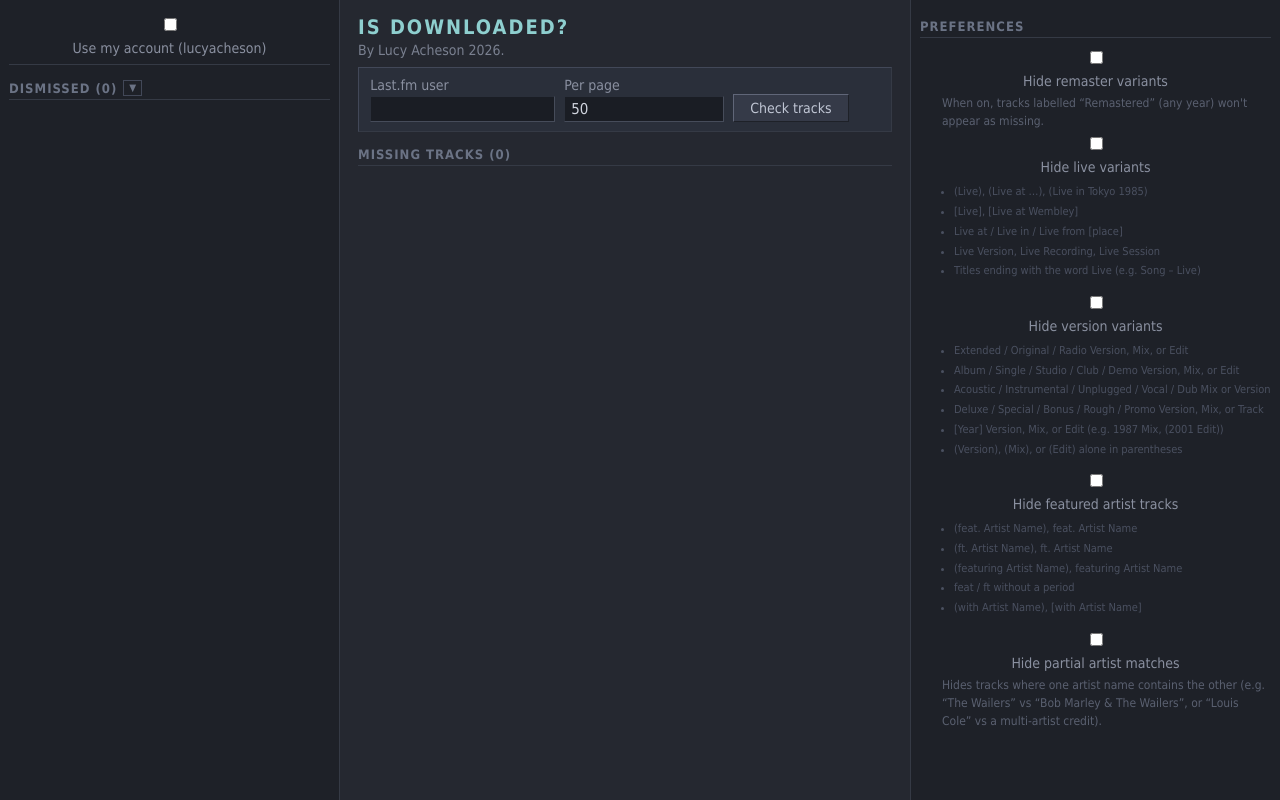
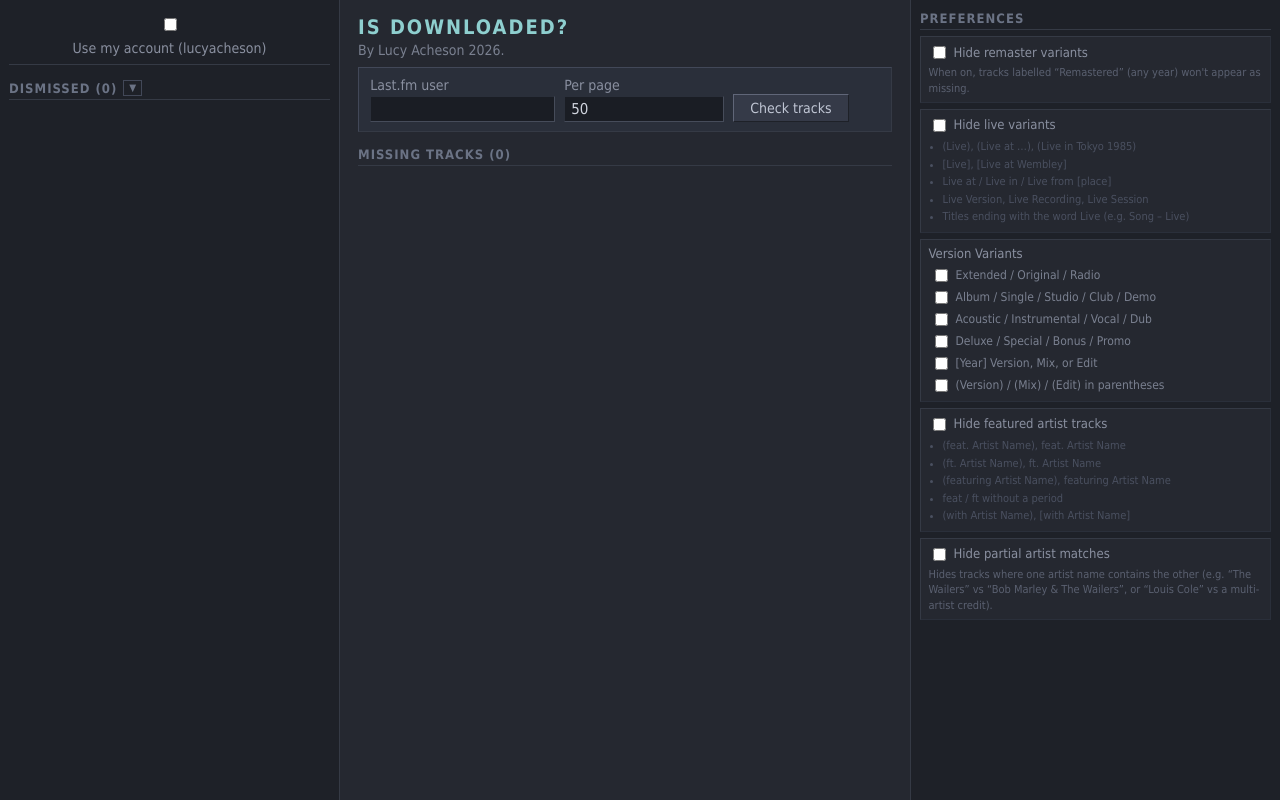
Before and after one commit to lucyach/is-downloaded, a React (Vite) app in the folder frontend/: page / in a window 1280 px wide. Built offline with nearby package versions, Linux system fonts and the light colour scheme.

Commit message:
feat: implement version filter settings and UI adjustments

```diff
--- a/frontend/src/App.tsx
+++ b/frontend/src/App.tsx
@@ -6,7 +6,7 @@ const DISMISSED_KEY = "dismissed_tracks";
 const MY_USERNAME = "lucyacheson";
 const SETTINGS_KEY = "hide_remasters";
 const LIVE_SETTINGS_KEY = "hide_live";
-const VERSION_SETTINGS_KEY = "hide_versions";
+const VERSION_FILTERS_KEY = "version_filters";
 const FEAT_SETTINGS_KEY = "hide_features";
 const PARTIAL_ARTIST_SETTINGS_KEY = "hide_partial_artist";
 
@@ -27,17 +27,60 @@ function isLiveVariant(title: string): boolean {
   return /\(live[^)]*\)|\[live[^\]]*\]|\blive\s+(at|in|from|version|recording|session)\b|\blive\s*$/i.test(title);
 }
 
-const VERSION_FILTER_HINTS = [
-  "Extended / Original / Radio Version, Mix, or Edit",
-  "Album / Single / Studio / Club / Demo Version, Mix, or Edit",
-  "Acoustic / Instrumental / Unplugged / Vocal / Dub Mix or Version",
-  "Deluxe / Special / Bonus / Rough / Promo Version, Mix, or Track",
-  "[Year] Version, Mix, or Edit (e.g. 1987 Mix, (2001 Edit))",
-  "(Version), (Mix), or (Edit) alone in parentheses",
-] as const;
+type VersionFilterKey = "extended" | "album" | "acoustic" | "deluxe" | "yearVersion" | "bareParens";
 
-function isVersionVariant(title: string): boolean {
-  return /\b(extended|original|radio|album|single|acoustic|alternate|alternative|demo|deluxe|club|full|long|short|studio|early|standard|special|official|unplugged|orchestral|piano|stripped|uncut|censored|clean|explicit|instrumental|electric|director|vocal|dub|dance|bonus|rough|promo|hidden|a\s*cappella|acapella)\s+(version|mix|edit|track)\b|\b(19|20)\d{2}\s+(version|mix|edit|track)\b|\((version|mix|edit|track)\)/i.test(title);
+const VERSION_SUB_FILTERS: ReadonlyArray<{
+  key: VersionFilterKey;
+  label: string;
+  test: (title: string) => boolean;
+}> = [
+  {
+    key: "extended",
+    label: "Extended / Original / Radio",
+    test: (t) => /\b(extended|original|radio)\s+(version|mix|edit|track)\b/i.test(t),
+  },
+  {
+    key: "album",
+    label: "Album / Single / Studio / Club / Demo",
+    test: (t) => /\b(album|single|studio|club|demo|alternate|alternative|early|standard|official|full|long|short)\s+(version|mix|edit|track)\b/i.test(t),
+  },
+  {
+    key: "acoustic",
+    label: "Acoustic / Instrumental / Vocal / Dub",
+    test: (t) => /\b(acoustic|unplugged|orchestral|piano|stripped|electric|instrumental|vocal|dub|dance|a\s*cappella|acapella)\s+(version|mix|edit|track)\b/i.test(t),
+  },
+  {
+    key: "deluxe",
+    label: "Deluxe / Special / Bonus / Promo",
+    test: (t) => /\b(deluxe|special|bonus|hidden|rough|promo|director|clean|explicit|uncut|censored)\s+(version|mix|edit|track)\b/i.test(t),
+  },
+  {
+    key: "yearVersion",
+    label: "[Year] Version, Mix, or Edit",
+    test: (t) => /\b(19|20)\d{2}\s+(version|mix|edit|track)\b/i.test(t),
+  },
+  {
+    key: "bareParens",
+    label: "(Version) / (Mix) / (Edit) in parentheses",
+    test: (t) => /\((version|mix|edit|track)\)/i.test(t),
+  },
+];
+
+const DEFAULT_VERSION_FILTERS: Record<VersionFilterKey, boolean> = {
+  extended: false, album: false, acoustic: false, deluxe: false, yearVersion: false, bareParens: false,
+};
+
+function loadVersionFilters(username: string): Record<VersionFilterKey, boolean> {
+  try {
+    const raw = localStorage.getItem(VERSION_FILTERS_KEY);
+    if (raw) return { ...DEFAULT_VERSION_FILTERS, ...(JSON.parse(raw) as Record<VersionFilterKey, boolean>) };
+  } catch {}
+  const on = username === MY_USERNAME;
+  return { extended: on, album: on, acoustic: on, deluxe: on, yearVersion: on, bareParens: on };
+}
+
+function saveVersionFilters(filters: Record<VersionFilterKey, boolean>) {
+  localStorage.setItem(VERSION_FILTERS_KEY, JSON.stringify(filters));
 }
 
 const FEAT_FILTER_HINTS = [
@@ -97,9 +140,10 @@ export default function App() {
     return saved !== null ? saved === "true" : false;
   });
   const [hideVersions, setHideVersions] = useState(() => {
-    const saved = localStorage.getItem(VERSION_SETTINGS_KEY);
+    const saved = localStorage.getItem(VERSION_FILTERS_KEY);
     return saved !== null ? saved === "true" : user === MY_USERNAME;
   });
+  const [versionFilters, setVersionFilters] = useState<Record<VersionFilterKey, boolean>>(() => loadVersionFilters(user));
   const [hideFeatures, setHideFeatures] = useState(() => {
     const saved = localStorage.getItem(FEAT_SETTINGS_KEY);
     return saved !== null ? saved === "true" : false;
@@ -135,7 +179,13 @@ export default function App() {
 
   function toggleHideVersions(value: boolean) {
     setHideVersions(value);
-    localStorage.setItem(VERSION_SETTINGS_KEY, String(value));
+    localStorage.setItem(VERSION_FILTERS_KEY, String(value));
+  }
+
+  function toggleVersionFilter(key: VersionFilterKey, value: boolean) {
+    const next = { ...versionFilters, [key]: value };
+    setVersionFilters(next);
+    saveVersionFilters(next);
   }
 
   function toggleHideFeatures(value: boolean) {
@@ -190,7 +240,7 @@ export default function App() {
     if (dismissed.has(dismissKey(t.artist, t.title))) return false;
     if (hideRemasters && isRemasterVariant(t.title)) return false;
     if (hideLive && isLiveVariant(t.title)) return false;
-    if (hideVersions && isVersionVariant(t.title)) return false;
+    if (VERSION_SUB_FILTERS.some((f) => versionFilters[f.key] && f.test(t.title))) return false;
     if (hideFeatures && isFeatureTrack(t.title)) return false;
     if (hidePartialArtist && t.artist_partial_match) return false;
     return true;
@@ -298,71 +348,79 @@ export default function App() {
         <section className="settings-section">
           <h2>Preferences</h2>
 
+          <div className="setting-item">
             <label className="setting-row">
               <input
                 type="checkbox"
                 checked={hideRemasters}
                 onChange={(e) => toggleHideRemasters(e.target.checked)}
               />
-            Hide remaster variants
+              <span>Hide remaster variants</span>
             </label>
             <p className="setting-desc">
               When on, tracks labelled &ldquo;Remastered&rdquo; (any year) won&apos;t appear as missing.
             </p>
+          </div>
 
+          <div className="setting-item">
             <label className="setting-row">
               <input
                 type="checkbox"
                 checked={hideLive}
                 onChange={(e) => toggleHideLive(e.target.checked)}
               />
-            Hide live variants
+              <span>Hide live variants</span>
             </label>
             <ul className="filter-hints">
               {LIVE_FILTER_HINTS.map((hint) => (
                 <li key={hint}>{hint}</li>
               ))}
             </ul>
+          </div>
 
-          <label className="setting-row">
+          <div className="setting-item">
+            <div className="setting-subsection-title">Version Variants</div>
+            {VERSION_SUB_FILTERS.map(({ key, label }) => (
+              <label key={key} className="setting-row setting-row-sub">
                 <input
                   type="checkbox"
-              checked={hideVersions}
-              onChange={(e) => toggleHideVersions(e.target.checked)}
+                  checked={versionFilters[key]}
+                  onChange={(e) => toggleVersionFilter(key, e.target.checked)}
                 />
-            Hide version variants
+                <span>{label}</span>
               </label>
-          <ul className="filter-hints">
-            {VERSION_FILTER_HINTS.map((hint) => (
-              <li key={hint}>{hint}</li>
             ))}
-          </ul>
+          </div>
 
+          <div className="setting-item">
             <label className="setting-row">
               <input
                 type="checkbox"
                 checked={hideFeatures}
                 onChange={(e) => toggleHideFeatures(e.target.checked)}
               />
-            Hide featured artist tracks
+              <span>Hide featured artist tracks</span>
             </label>
             <ul className="filter-hints">
               {FEAT_FILTER_HINTS.map((hint) => (
                 <li key={hint}>{hint}</li>
               ))}
             </ul>
+          </div>
 
+          <div className="setting-item">
             <label className="setting-row">
               <input
                 type="checkbox"
                 checked={hidePartialArtist}
                 onChange={(e) => toggleHidePartialArtist(e.target.checked)}
               />
-            Hide partial artist matches
+              <span>Hide partial artist matches</span>
             </label>
             <p className="setting-desc">
               Hides tracks where one artist name contains the other (e.g. &ldquo;The Wailers&rdquo; vs &ldquo;Bob Marley &amp; The Wailers&rdquo;, or &ldquo;Louis Cole&rdquo; vs a multi-artist credit).
             </p>
+          </div>
         </section>
       </aside>
     </div>
--- a/frontend/src/styles.css
+++ b/frontend/src/styles.css
@@ -353,24 +353,37 @@ button:disabled {
 .settings-sidebar {
   background: #1e2128;
   border-left: 1px solid #353a45;
-  padding: 0.75rem 0.6rem;
+  padding: 0.5rem 0.6rem;
   display: flex;
   flex-direction: column;
-  gap: 0.5rem;
 }
 
 .settings-section h2 {
-  margin-top: 0.5rem;
+  margin-top: 0.25rem;
+  margin-bottom: 0.4rem;
+}
+
+.setting-item {
+  display: flex;
+  flex-direction: column;
+  gap: 3px;
+  margin-bottom: 0.4rem;
+  background: #252830;
+  border: 1px solid #2a2f3a;
+  border-top-color: #353a45;
+  border-left-color: #353a45;
+  padding: 0.4rem 0.5rem;
 }
 
 .setting-row {
   display: flex;
+  flex-direction: row;
   align-items: center;
-  gap: 6px;
-  font-size: 14px;
+  gap: 5px;
+  font-size: 13px;
   color: #8a90a0;
-  padding: 4px 2px;
   cursor: pointer;
+  line-height: 1.4;
 }
 
 .setting-row input[type="checkbox"] {
@@ -378,21 +391,33 @@ button:disabled {
   min-width: unset;
   padding: 0;
   border: 1px solid #555;
+  flex-shrink: 0;
 }
 
 .setting-desc {
-  font-size: 12px;
+  font-size: 11px;
   color: #5a6070;
-  margin: 0.1rem 0 0;
-  padding-left: 22px;
-  line-height: 1.5;
+  margin: 0;
+  padding-left: 0;
+  line-height: 1.4;
 }
 
 .filter-hints {
   list-style: disc;
-  margin: 0.2rem 0 0.5rem;
-  padding-left: 34px;
+  margin: 0;
+  padding-left: 14px;
   font-size: 11px;
   color: #4a5060;
-  line-height: 1.8;
+  line-height: 1.6;
 }
+.setting-subsection-title {
+  font-size: 13px;
+  color: #8a90a0;
+  margin: 0 0 2px;
+}
+
+.setting-row-sub {
+  font-size: 12px;
+  color: #7a8090;
+  padding-left: 2px;
+}
```
Lines whose indentation alone changed are shown as unchanged.
